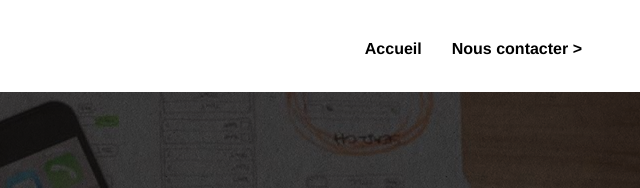
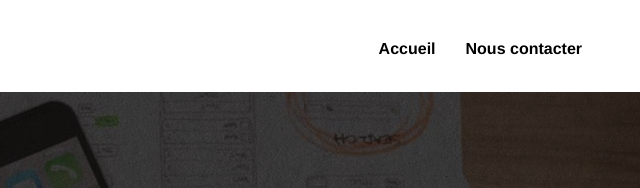
Before and after one commit to haiku-san/OC-P4, a plain HTML site: page index.html in a window 1280 px wide. Shown: the top 188 px of the page, 553-1193 px from the left. Drawn offline with Linux system fonts and the light colour scheme.

Commit message:
UPDATE retrait de la flèche sur le lien du menu

```diff
--- a/index.html
+++ b/index.html
@@ -53,7 +53,7 @@
 					<li>
 					</li>
 					<li>
-						<a href="nous-contacter.html" title="Formulaire de contact">Nous contacter &gt;</a>
+						<a href="nous-contacter.html" title="Formulaire de contact">Nous contacter</a>
 					</li>
 				</ul>
 			</div>
```
